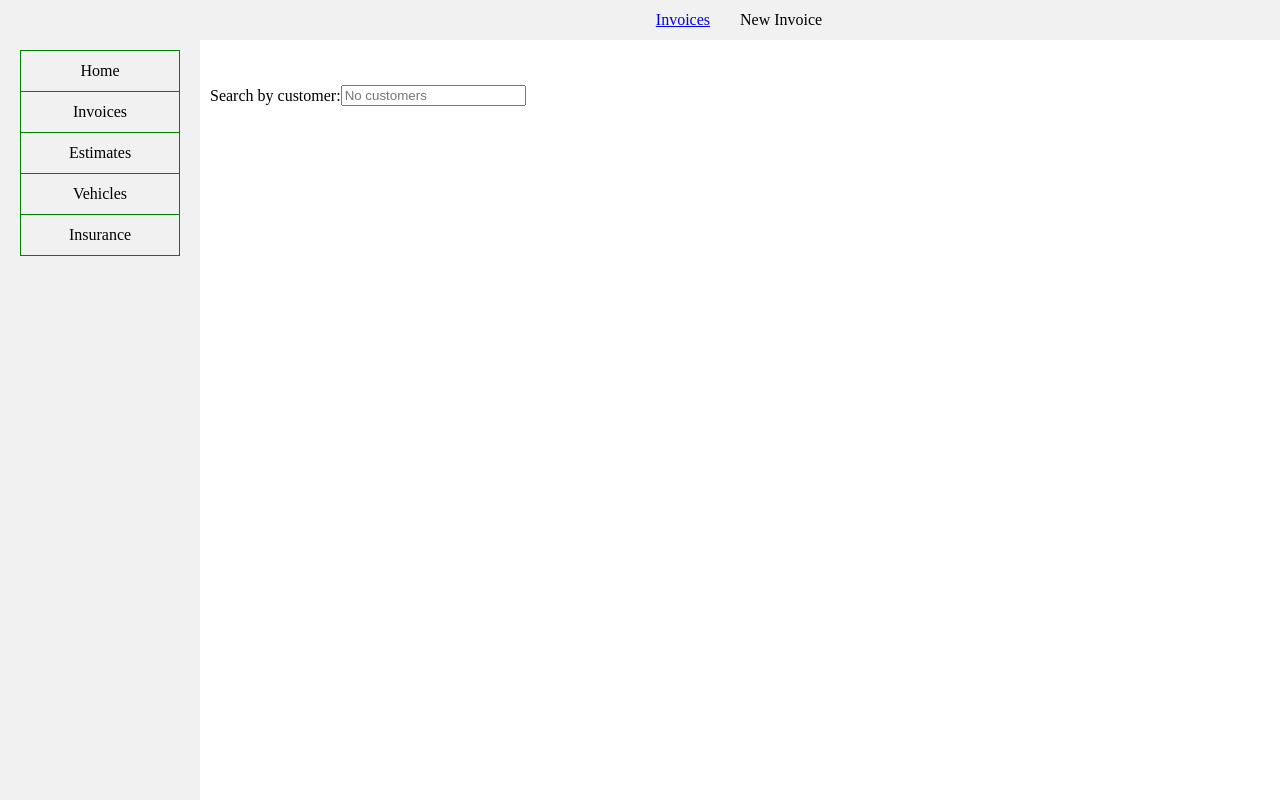
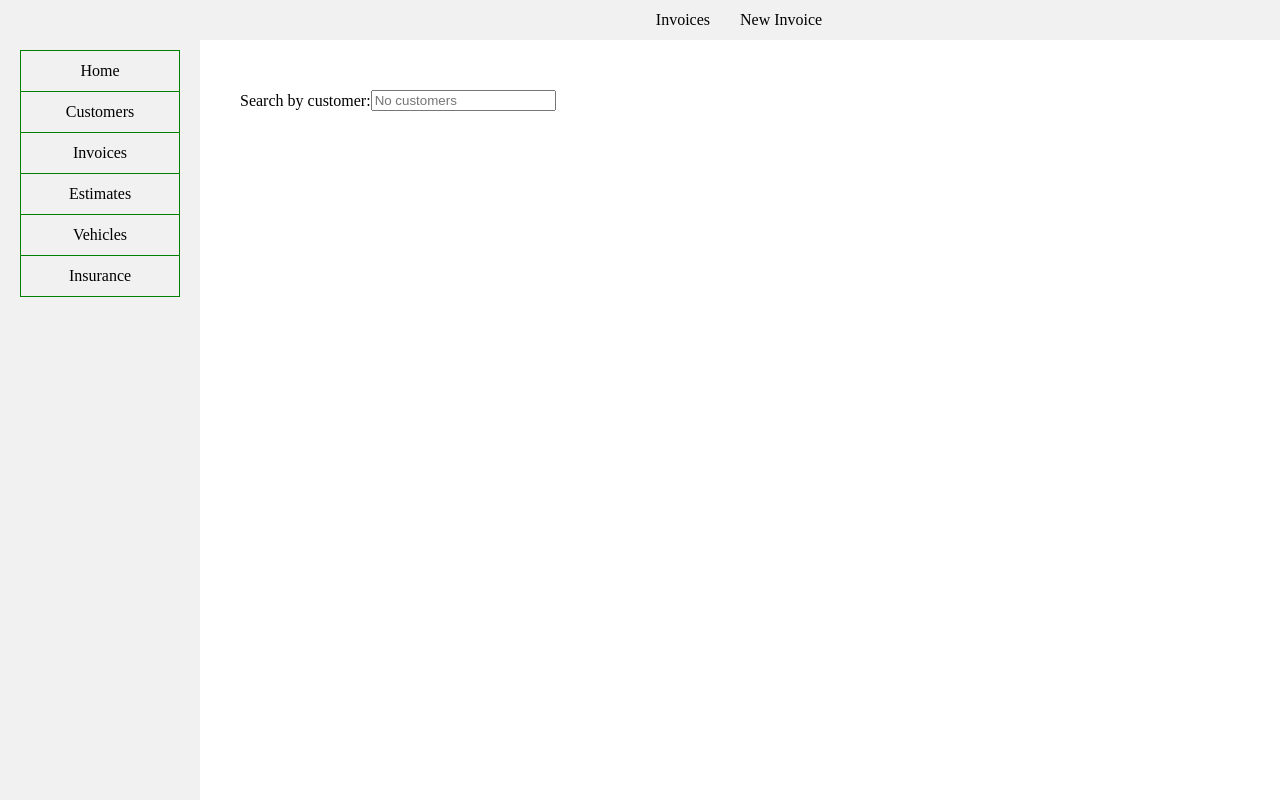
Before and after one commit to srservices9/bootp1.office-manager, a Flask app: template src/bootp1/templates/invoice-search.jinja in a window 1280 px wide. Run offline with Flask 3, Linux system fonts and the light colour scheme; the template is opened without the code that fills it, so the values that code supplies are empty; parts of the project's set-up code (start-up, migrations or seed data) failed here and were passed over.

Commit message:
Created customer frontend page and route with datalist

```diff
--- a/src/bootp1/models/DatabaseManager.py
+++ b/src/bootp1/models/DatabaseManager.py
@@ -67,8 +67,10 @@ class Repository:
                                 raise
                         else:
                                 session.commit()
+
 #------------------------------SECTION SEARCH METHODS----------------------------------
-        def search_customers(self, filters=None):
+
+        def search_customers(self, filters):
                 with Session(self.engine) as session:
                         try:
                                 stmt = select(Customer)
@@ -81,6 +83,7 @@ class Repository:
                         except:
                                 session.rollback()
                                 raise
+
         def search_invoices(self, filters=None):
                 with Session(self.engine) as session:
                         try:
@@ -97,7 +100,6 @@ class Repository:
                                         stmt.where(filters["min_total"] <= Invoice.total <= filters["max_total"])
 
                                 return session.execute(stmt)
-
                         except:
                                 session.rollback()
                                 raise
--- a/src/bootp1/routes/section.py
+++ b/src/bootp1/routes/section.py
@@ -5,9 +5,13 @@ RECORDS = RecordService()
 
 section = Blueprint("section", __name__, template_folder="templates")
 
-@section.route("/invoices/inv-search")
 @section.route("/invoices")
 @section.route("")
 def invoice():
         CUSTOMERS = RECORDS.search_for_records("CUSTOMER")
         return render_template("invoice-search.jinja", customers=CUSTOMERS)
+
+@section.route("/customers")
+def customer():
+        CUSTOMERS = RECORDS.search_for_records("CUSTOMER")
+        return render_template("customer-search.jinja", customers=CUSTOMERS)
--- /dev/null
+++ b/src/bootp1/templates/customers.jinja
@@ -0,0 +1,6 @@
+{% extends "main-template.jinja" %}
+
+{% block tabs %}
+<li><a class="tab" href="/sections/customers">Customers</a></li>
+<li><a class="tab">New Customer</a></li>
+{% endblock %}
--- a/src/bootp1/templates/home.jinja
+++ b/src/bootp1/templates/home.jinja
@@ -2,6 +2,6 @@
 {% block title %}Home{% endblock %}
 
 {% block tabs %}
-<li class="tab"><a href="/login">Login</a></li>
-<li class="tab">About Us</li>
+<li><a class="tab" href="/login">Login</a></li>
+<li><a class="tab">About Us</a></li>
 {% endblock %}
--- a/src/bootp1/templates/invoice-search.jinja
+++ b/src/bootp1/templates/invoice-search.jinja
@@ -2,9 +2,9 @@
 
 {% block style %}
 <style>
-	#invoice-search {
-		margin-top: 45px;
-		padding-left: 10px;
+	#invoice-search-by-customer {
+		margin-top: 50px;
+		padding-left: 40px;
                 justify-content: left;
                 align-items: center;
                 list-style-type: none;
@@ -14,7 +14,7 @@
 {% endblock %}
 
 {% block page %}
-<form id="invoice-search">
+<form id="invoice-search-by-customer">
 	<label for="customers">Search by customer:</label><br>
 	<input list="customers" {% if not customers %}placeholder="No customers"{% endif %}>
 	<datalist id="customers">
--- a/src/bootp1/templates/invoices.jinja
+++ b/src/bootp1/templates/invoices.jinja
@@ -1,6 +1,6 @@
 {% extends "main-template.jinja" %}
 
 {% block tabs %}
-<li class="tab"><a href="/sections/invoices">Invoices</a></li>
-<li class="tab">New Invoice</li>
+<li><a class="tab" href="/sections/invoices">Invoices</a></li>
+<li><a class="tab">New Invoice</a></li>
 {% endblock %}
--- a/src/bootp1/templates/main-template.jinja
+++ b/src/bootp1/templates/main-template.jinja
@@ -89,6 +89,7 @@
                 <menu id="sidebar">
                         <div id="inner_sidebar">
                                 <li><a class="section" href="/home">Home</a></li>
+                                <li><a class="section" href="/sections/customers">Customers</a></li>
                                 <li><a class="section" href="/sections/invoices">Invoices</a></li>
                                 <li><a class="section">Estimates</a></li>
                                 <li><a class="section">Vehicles</a></li>
--- /dev/null
+++ b/src/bootp1/templates/new-customer.jinja
@@ -0,0 +1 @@
+{% extends "customers.jinja" %}
```
Also changed, not shown: src/bootp1/templates/customer-search.jinja (added, +28 -0 lines).
